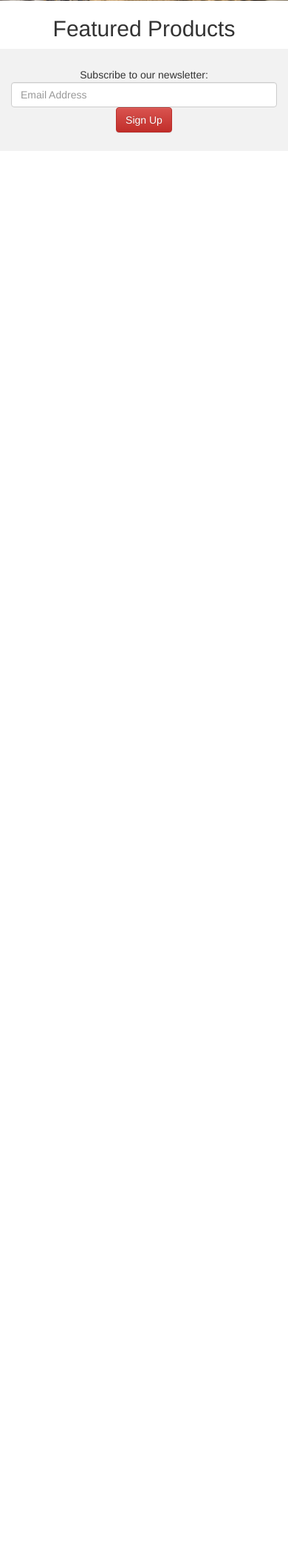
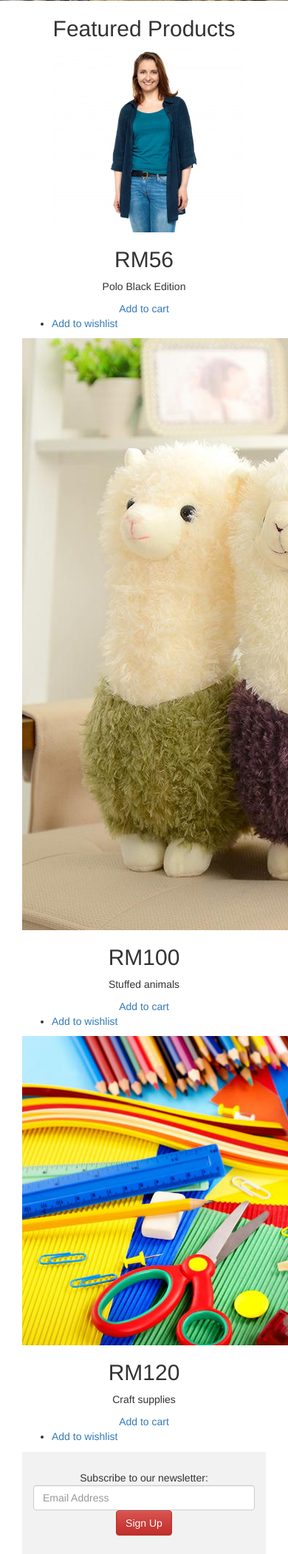
Before and after one commit to WilloneLim/TeamDP2, a PHP site: page / in a window 390 px wide; the page is wider, and only the part inside the window is pictured. Shown: the part 307-2407 px from the top of that part at 74% size. Before the commit the page ends 511 px from the top of that part, so only its background shows below. Run offline with PHP 8.4, Linux system fonts and the light colour scheme.

Commit message:
Added featured product

```diff
--- a/DP2 - Project/index.php
+++ b/DP2 - Project/index.php
@@ -150,8 +150,57 @@
         <div class="col-md-8">
             <div class="row">
                 <h2 class="text-center">Featured Products</h2>
-            </div>
-        </div>
+				<div class="col-sm-4">
+				   <div class="product-image-wrapper">
+				    <div class="single-products">
+					 <div class="productinfo text-center">
+					 <img src="product1.jpg" alt=""/>
+					 <h2>RM56</h2>
+					 <p>Polo Black Edition</p>
+					 <a href="#" class="add-toCart"><i class="shopping-cart"></i>Add to cart</a>
+					 </div>
+                    </div>
+                   </div>
+				   <div class="choose">
+				     <ul class="navigate">
+					   <li><a href="#"><i class="square"></i>Add to wishlist</a></li>
+					 </ul>
+					</div>
+				</div>
+				<div class="col-sm-4">
+				   <div class="product-image-wrapper">
+				    <div class="single-products">
+					 <div class="productinfo text-center">
+					 <img src="product2.jpg" alt=""/>
+					 <h2>RM100</h2>
+					 <p>Stuffed animals</p>
+					 <a href="#" class="add-toCart"><i class="shopping-cart"></i>Add to cart</a>
+					 </div>
+                    </div>
+                   </div>
+				   <div class="choose">
+				     <ul class="navigate">
+					   <li><a href="#"><i class="square"></i>Add to wishlist</a></li>
+					 </ul>
+					</div>
+				</div>
+				<div class="col-sm-4">
+				   <div class="product-image-wrapper">
+				    <div class="single-products">
+					 <div class="productinfo text-center">
+					 <img src="crafts.jpg" alt=""/>
+					 <h2>RM120</h2>
+					 <p>Craft supplies</p>
+					 <a href="#" class="add-toCart"><i class="shopping-cart"></i>Add to cart</a>
+					 </div>
+                    </div>
+                   </div>
+				   <div class="choose">
+				     <ul class="navigate">
+					   <li><a href="#"><i class="square"></i>Add to wishlist</a></li>
+					 </ul>
+					</div>
+				</div>
 
         <div class="col-md-2"></div>
     </div>
```
